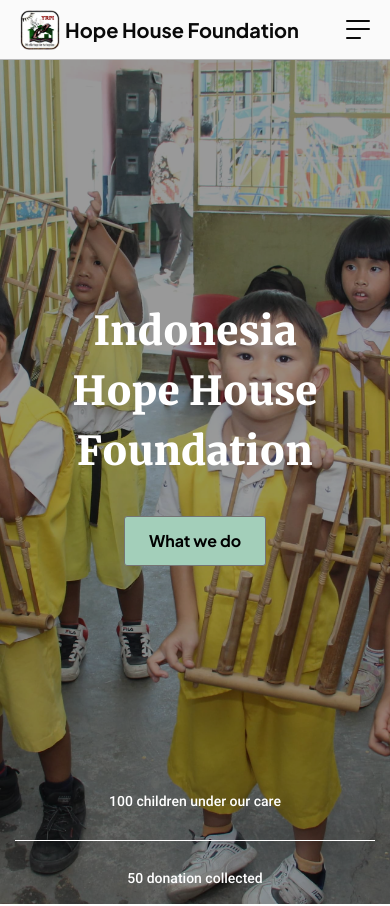
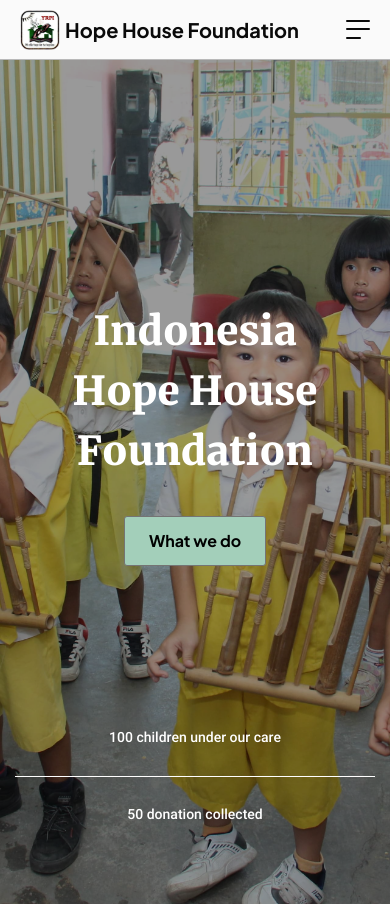
Before and after one commit to idkwhyi/hope_house_foundation, a Next.js app: page / in a window 390 px wide. Shown: the top 906 px of the page. Built offline with nearby package versions, Linux system fonts and the light colour scheme.

Commit message:
add padding on mobile view inside hero section

```diff
--- a/src/components/hero/HomeHero.tsx
+++ b/src/components/hero/HomeHero.tsx
@@ -8,7 +8,7 @@ const HomeHero = () => {
 
   return (
     <section
-      className="relative w-full h-screen bg-cover bg-center"
+      className="relative w-full h-screen bg-cover bg-center py-[6.4rem] lg:py-0"
       style={{ backgroundImage: `url(${heroImage.src})` }} // Correctly referencing the imported image
     >
       <div className="absolute inset-0 bg-black opacity-40"></div>
```
